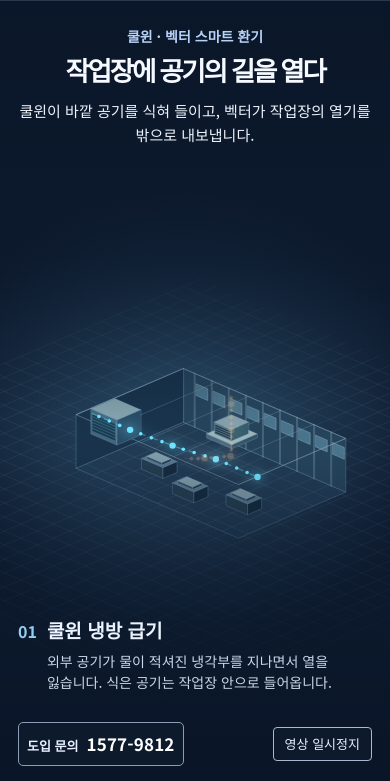
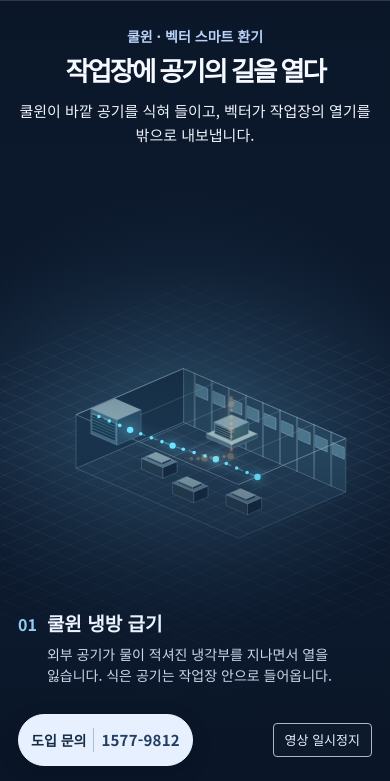
Before and after one commit to nain-afk/NAIN-SITE, a plain HTML site: page nain-preview-copy/index.html in a window 390 px wide. Shown: the part 64-845 px from the top of the page. Drawn offline with Linux system fonts and the light colour scheme.

Commit message:
Make the inquiry phone a prominent rounded action on both homepages

```diff
--- a/nain-preview-copy/index.html
+++ b/nain-preview-copy/index.html
@@ -21,7 +21,7 @@ header{position:relative;z-index:1;background:var(--navy);border-bottom:1px soli
 .copy h1{font-size:clamp(32px,4.4vw,62px)}.copy .actions .action{background:#e5efff;color:#172a45;border-color:#e5efff}@media(max-width:680px){.copy h1{font-size:clamp(29px,7.5vw,40px)}}
 .copy h1{white-space:nowrap;font-size:clamp(20px,5.3vw,72px)}@media(max-width:680px){.copy h1{font-size:clamp(15px,6.8vw,40px)}}
 @media(min-width:681px){.airflow-caption{top:51%;width:min(34%,365px)}.airflow-caption span:last-child{line-height:1.75}}@media(max-width:680px){.airflow-caption span:last-child{flex-basis:auto;line-height:1.55}}
-.media-actions{justify-content:space-between}.inquiry{display:inline-flex;flex-wrap:wrap;align-items:baseline;gap:2px 12px;min-height:44px;padding:7px 12px;border:1px solid #8b9db6;border-radius:5px;background:#0e1b2de8;color:#e8f0ff}.inquiry span{font-weight:600}.inquiry strong{font-size:17px;letter-spacing:.01em;color:#fff;white-space:nowrap}.inquiry:hover{border-color:#fff}@media(max-width:680px){.airflow-caption{bottom:87px}.media-actions{gap:8px}.inquiry{gap:1px 8px;padding-inline:8px}}
+.media-actions{justify-content:space-between}.inquiry{display:inline-flex;flex-wrap:nowrap;align-items:center;gap:14px;min-height:64px;padding:10px 23px;border:1px solid #e9f3ff;border-radius:999px;background:#e7f0ff;color:#162b44;box-shadow:0 6px 18px #050d2052}.inquiry span{font-weight:800;font-size:17px;white-space:nowrap}.inquiry strong{font-size:20px;letter-spacing:.015em;color:#233e61;white-space:nowrap;border-left:1px solid #a9bdd8;padding-left:14px}.inquiry:hover{background:#fff;border-color:#fff}@media(max-width:680px){.airflow-caption{bottom:94px}.media-actions{gap:8px}.inquiry{min-height:52px;gap:7px;padding:8px 12px}.inquiry span{font-size:14px}.inquiry strong{font-size:15px;padding-left:7px}}
 </style>
 </head>
 <body>
```
Also changed, not shown: nain-preview/index.html (+1 -1 lines).
